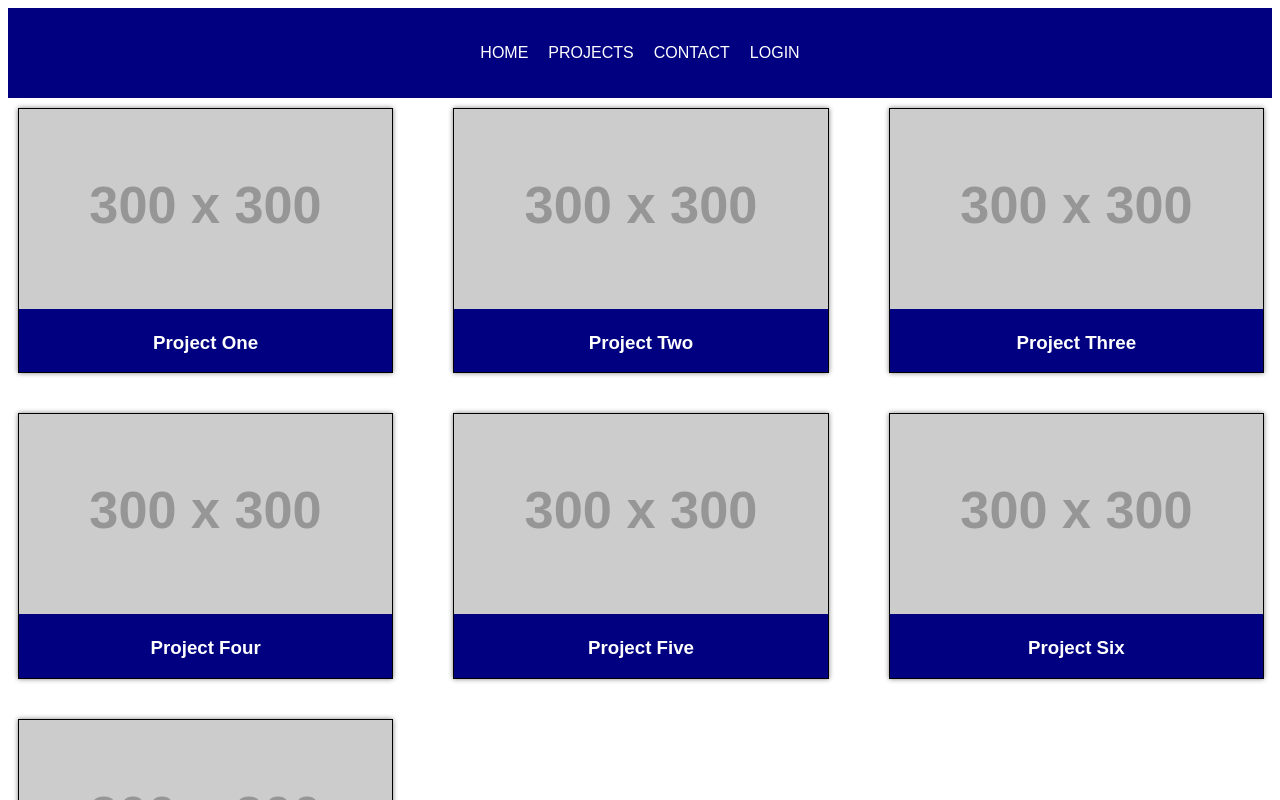
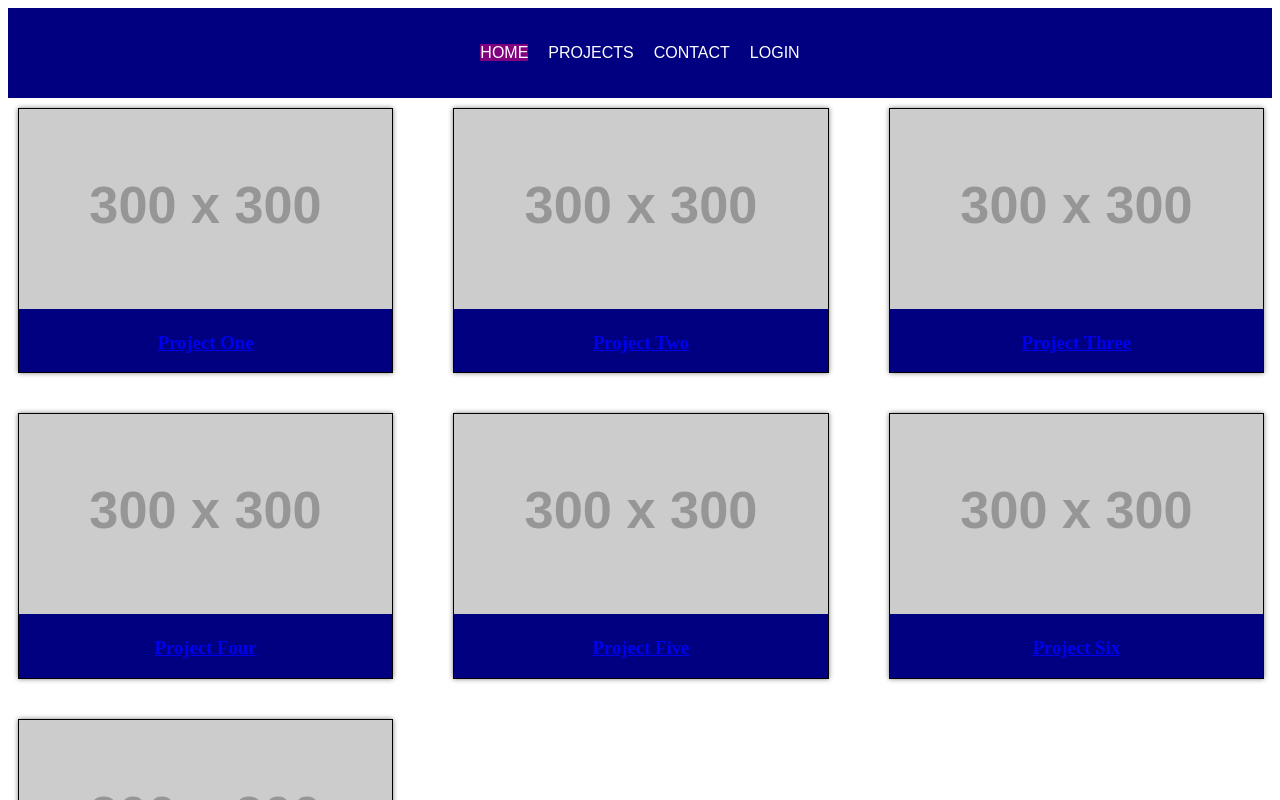
Before and after one commit to cdurber90/crowdfunding_front_end, a React (Vite) app: page / in a window 1280 px wide. In both pictures the pointer is over the link "HOME". Shown: the top 800 px of the page. Built offline with nearby package versions, Linux system fonts and the light colour scheme.

Commit message:
fix navbar css

```diff
--- a/src/components/NavBar.css
+++ b/src/components/NavBar.css
@@ -2,7 +2,6 @@ nav {
     display: block;
     background-color: navy;
     overflow: hidden;
-}
 
 
     ul {
@@ -24,11 +23,12 @@ a {
         text-decoration: none;
     }
 
-.nav a:hover {
+    a:hover {
         background-color: purple;
         color: white;
     }
 
-.nav a.login {
+    a.login {
         float: right;
     }
+}
```
Lines whose indentation alone changed are shown as unchanged.
